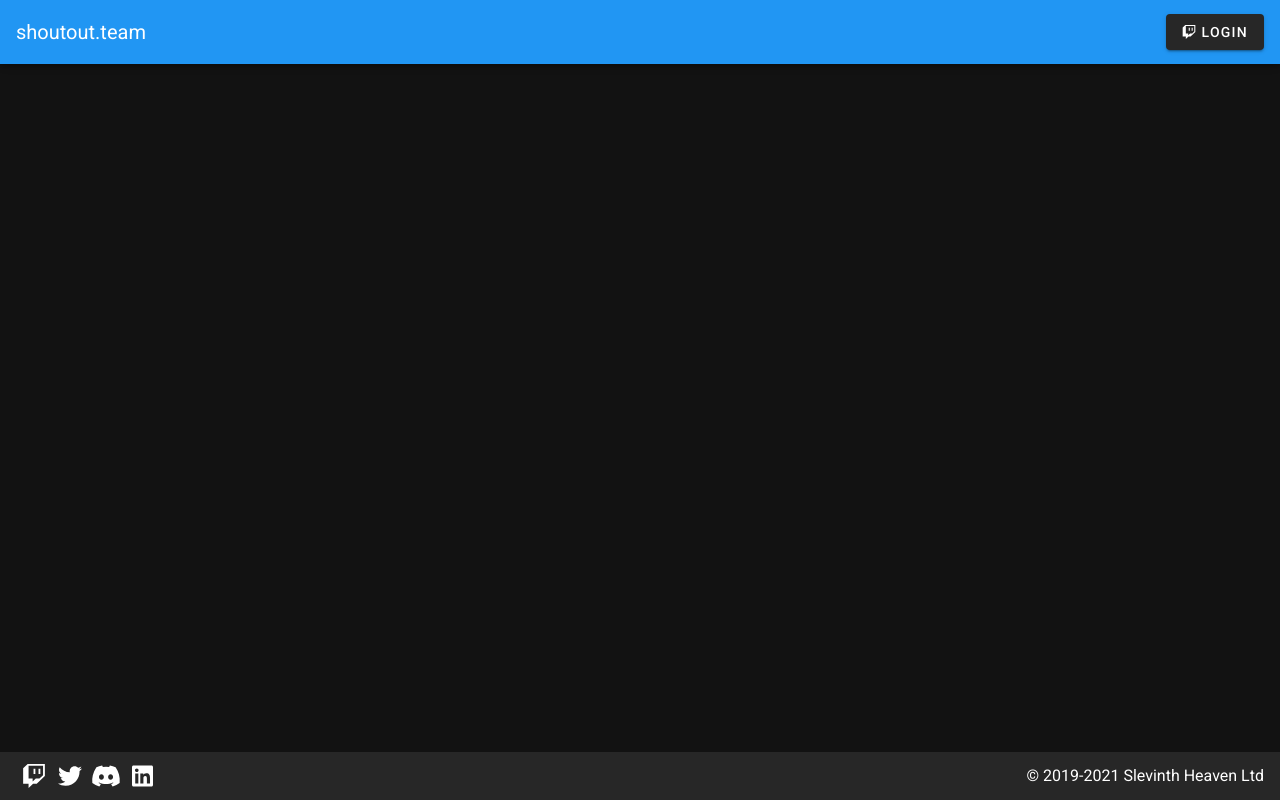
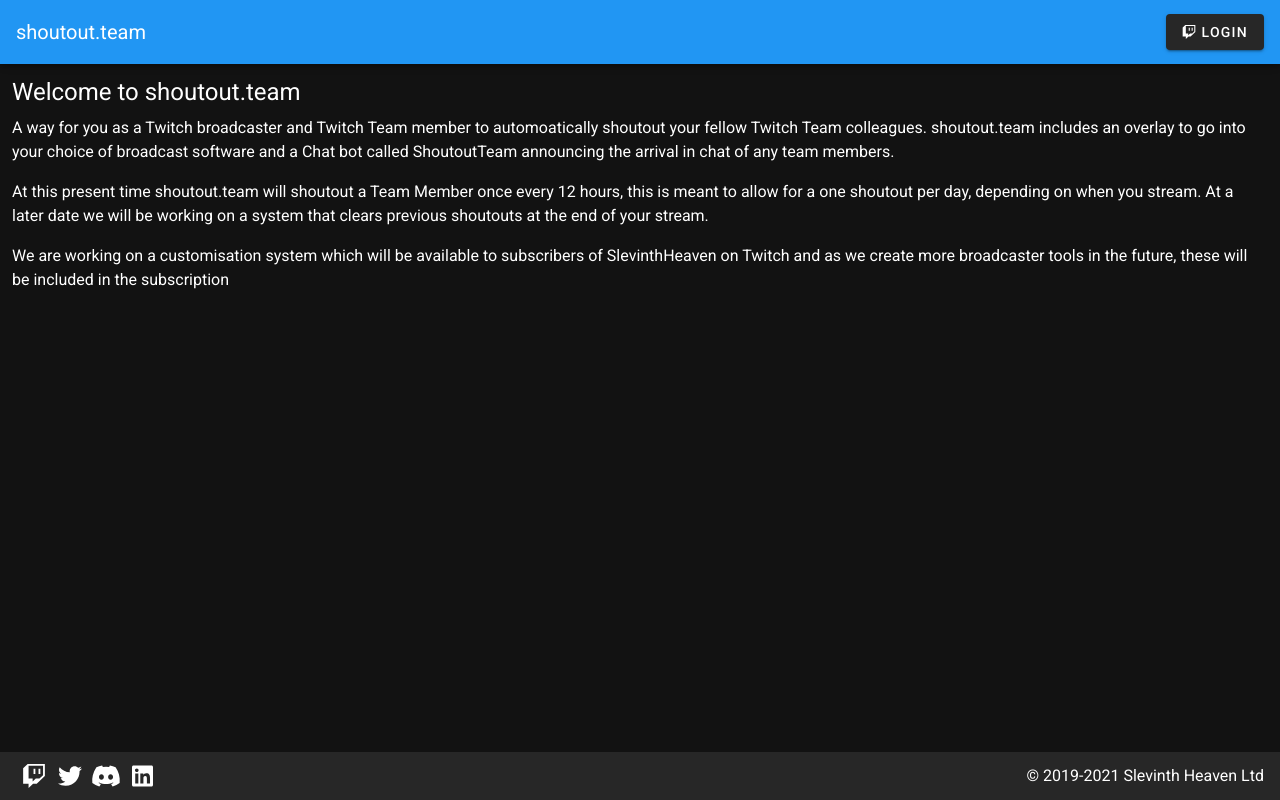
Before and after one commit to SlevinthHeaven/shoutout.team, a Vue app in the folder client/: page / in a window 1280 px wide. Built offline with nearby package versions, Linux system fonts and the light colour scheme; what vue-clipboard2 would draw is missing.

Commit message:
changes homepage and favicon

```diff
--- a/client/public/index.html
+++ b/client/public/index.html
@@ -5,13 +5,13 @@
     <meta http-equiv="X-UA-Compatible" content="IE=edge">
     <meta name="viewport" content="width=device-width,initial-scale=1.0">
     <link rel="icon" href="<%= BASE_URL %>favicon.ico">
-    <title><%= htmlWebpackPlugin.options.title %></title>
+    <title>shoutout.team</title>
     <link rel="stylesheet" href="https://fonts.googleapis.com/css?family=Roboto:100,300,400,500,700,900">
     <link rel="stylesheet" href="https://cdn.jsdelivr.net/npm/@mdi/font@latest/css/materialdesignicons.min.css">
   </head>
   <body>
     <noscript>
-      <strong>We're sorry but <%= htmlWebpackPlugin.options.title %> doesn't work properly without JavaScript enabled. Please enable it to continue.</strong>
+      <strong>We're sorry but shoutout.team doesn't work properly without JavaScript enabled. Please enable it to continue.</strong>
     </noscript>
     <div id="app"></div>
     <!-- built files will be auto injected -->
--- a/client/src/views/Home.vue
+++ b/client/src/views/Home.vue
@@ -12,6 +12,27 @@
       <v-btn @click="login"><font-awesome-icon :icon="['fab','twitch']"/>&nbsp;Login</v-btn>
     </v-app-bar>
     <v-main>
+      <v-container fluid>
+        <v-row dense v-if="user !== null">
+          <v-col cols="12">
+            <div class="text-h5">
+              Welcome to shoutout.team
+            </div>
+          </v-col>
+        </v-row>
+        <v-row dense v-if="user !== null">
+          <v-col cols="12">
+            <div>
+              <p>A way for you as a Twitch broadcaster and Twitch Team member to automoatically shoutout your fellow Twitch Team colleagues.
+                shoutout.team includes an overlay to go into your choice of broadcast software and a Chat bot called ShoutoutTeam announcing the arrival in chat of any team members.</p>
+              <p>At this present time shoutout.team will shoutout a Team Member once every 12 hours, this is meant to allow for a one shoutout per day, depending on when you stream.
+                At a later date we will be working on a system that clears previous shoutouts at the end of your stream.</p>
+              <p>We are working on a customisation system which will be available to subscribers of SlevinthHeaven on Twitch and as we create more broadcaster tools in the future,
+                these will be included in the subscription</p>
+            </div>
+          </v-col>
+        </v-row>
+      </v-container>
     </v-main>
     <v-footer>
       <v-btn href="https://twitch.tv/slevinthheaven" target="_blank" icon :style="{ fontSize: '1.5em' }"><font-awesome-icon :icon="['fab','twitch']"/></v-btn>
```
Also changed, not shown: 1 other file (tests, documents, lock files or other folders).
